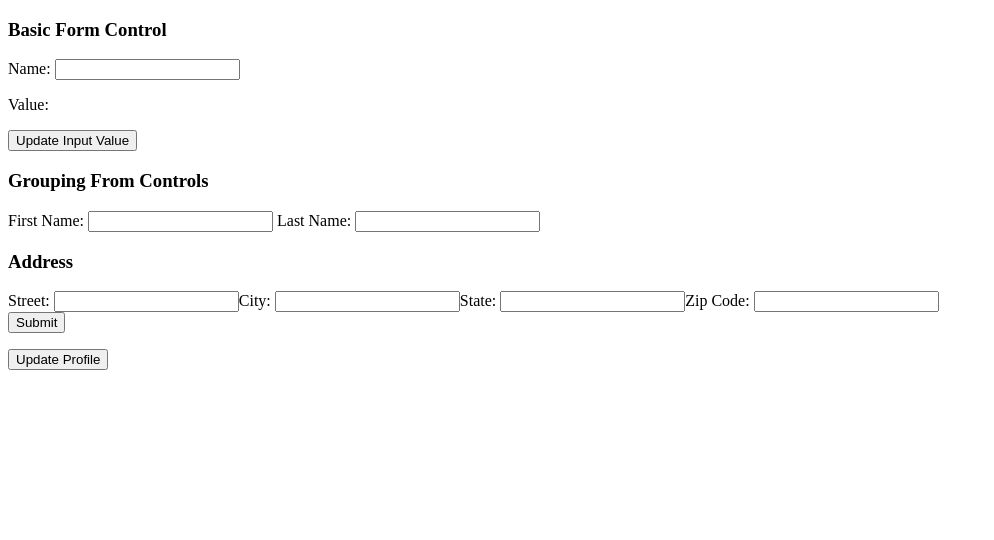
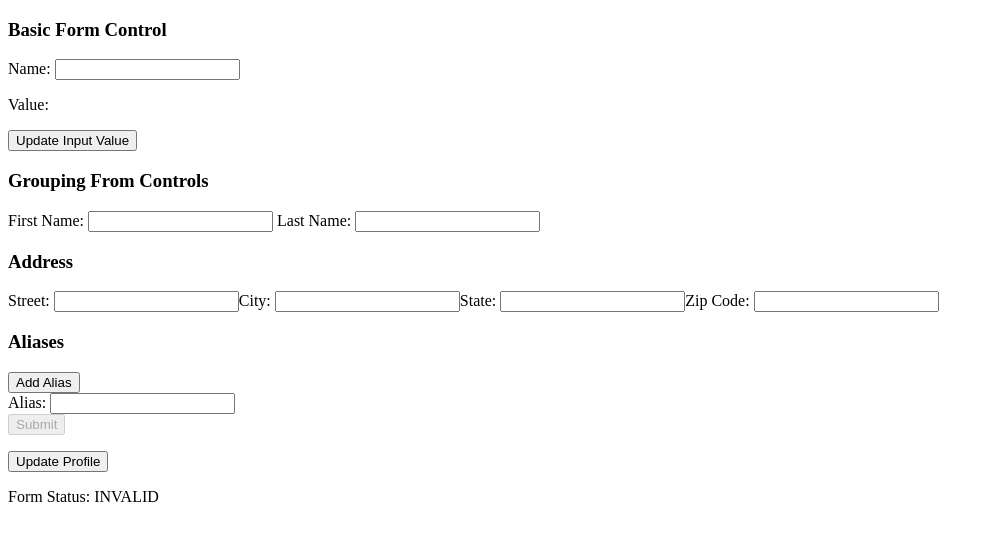
Before and after one commit to ah-tano/ng-Forms, an Angular app: page / in a window 1280 px wide. Shown: the top 540 px of the page, without its empty margins (0-994 px from the left). Built offline with nearby package versions, Linux system fonts and the light colour scheme.

Commit message:
add validation

```diff
--- a/src/app/profile-editor/profile-editor.component.html
+++ b/src/app/profile-editor/profile-editor.component.html
@@ -1,7 +1,7 @@
 <form [formGroup]="profileForm" (ngSubmit)="onSubmit()">
   <label>
     First Name:
-    <input type="text" formControlName="firstName">
+    <input type="text" formControlName="firstName" required>
   </label>
   <label>
     Last Name:
@@ -21,10 +21,24 @@
     <label>Zip Code:
       <input type="text" formControlName="zip">
     </label>
+  </div>
 
+  <div formArrayName="aliases">
+    <h3>Aliases</h3> <button (click)="addAlias()">Add Alias</button>
+    <div *ngFor="let alias of aliases.controls; let i=index">
+      <!-- The repeated alias template -->
+      <label>
+        Alias:
+        <input type="text" [formControlName]="i">
+      </label>
+    </div>
   </div>
+
 </form>
 <button type="submit" [disabled]="!profileForm.valid">Submit</button>
 <p>
   <button (click)="updateProfile()">Update Profile</button>
 </p>
+<p>
+  Form Status: {{profileForm.status}}
+</p>
--- a/src/app/profile-editor/profile-editor.component.ts
+++ b/src/app/profile-editor/profile-editor.component.ts
@@ -1,5 +1,5 @@
 import { Component, OnInit } from '@angular/core';
-import {FormGroup, FormControl, FormBuilder} from '@angular/forms';
+import {FormArray, FormBuilder, Validators} from '@angular/forms';
 
 @Component({
   selector: 'app-profile-editor',
@@ -19,7 +19,7 @@
   // })
 
   profileForm = this.fb.group({
-   firstName: [''],
+   firstName: ['', Validators.required],
    lastName: [''],
    address: this.fb.group({
      street: [''],
@@ -27,6 +27,9 @@
      state: [''],
      zip: ['']
    }),
+    aliases: this.fb.array([
+      this.fb.control(''),
+    ])
   });
 
   constructor(private fb: FormBuilder) { }
@@ -47,4 +50,12 @@
     })
   }
 
+  get aliases() {
+    return this.profileForm.get('aliases') as FormArray;
+  }
+
+  addAlias() {
+    this.aliases.push(this.fb.control(''));
+  }
+
 }
```
